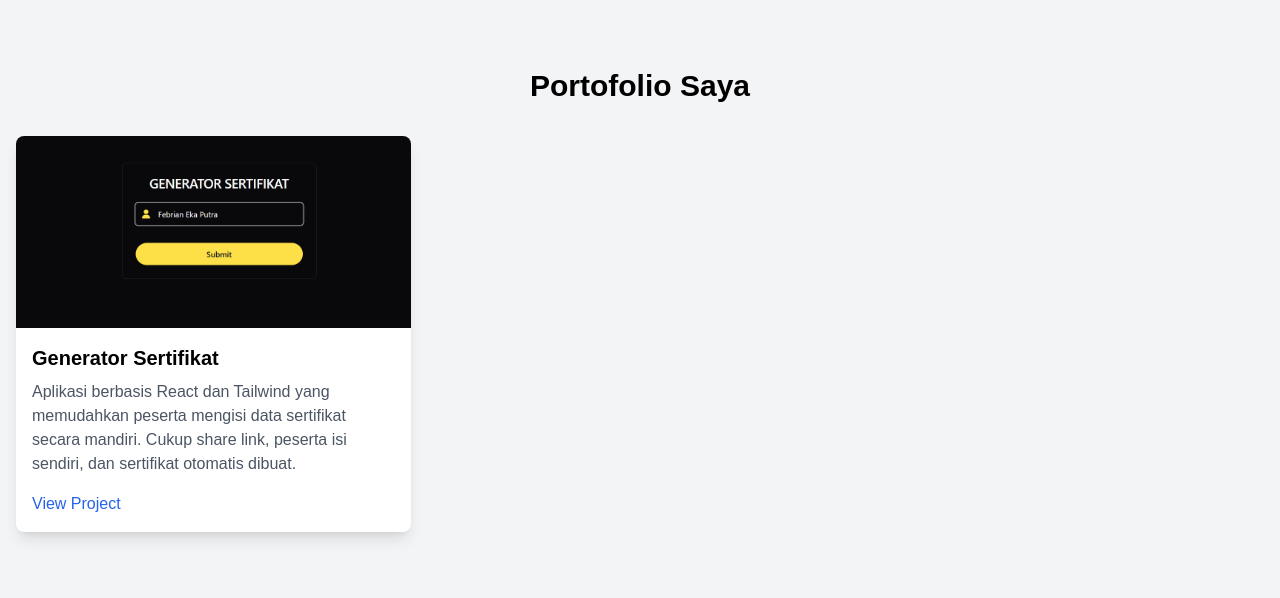
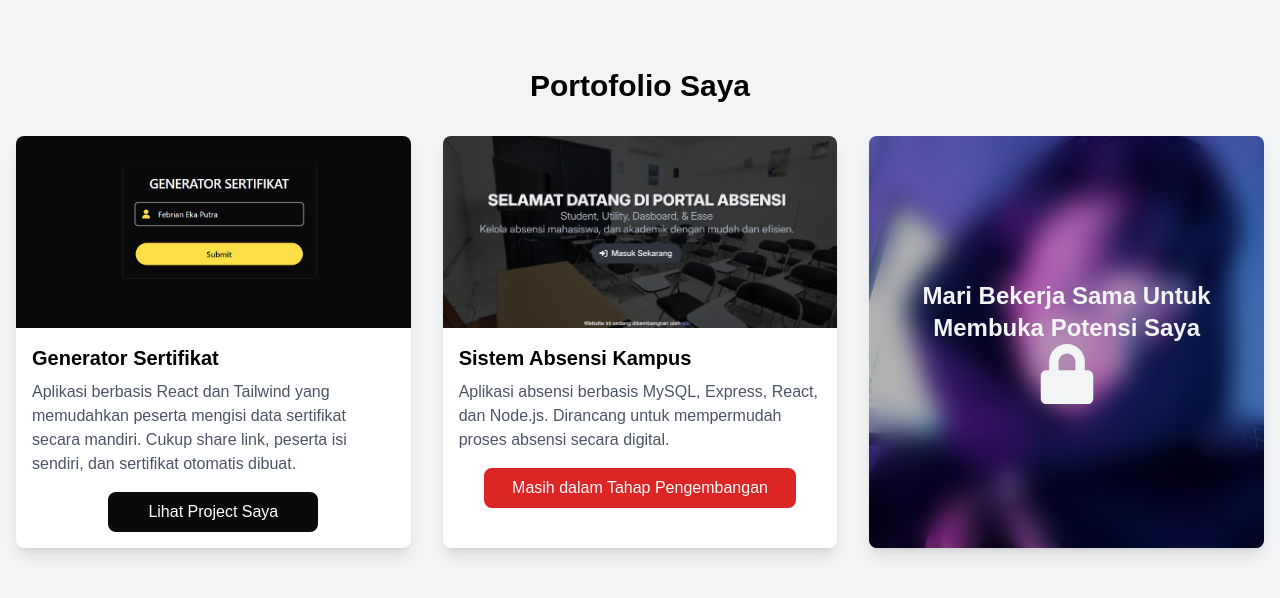
Before and after one commit to hello-ebi/portofolio-saya, a React (Create React App) app in the folder ebi/: page / in a window 1280 px wide. Shown: the part 1720-2318 px from the top of the page. Built offline with nearby package versions, Linux system fonts and the light colour scheme.

Commit message:
perbaiki masalah di portofolio

```diff
--- a/ebi/src/components/Portofolio.jsx
+++ b/ebi/src/components/Portofolio.jsx
@@ -1,4 +1,8 @@
 import formGeneratorsertifikat from "../assets/images/generatorSertifikat.png";
+import portalAbsensi from "../assets/images/portalAbsensi.png"
+import ebihengker from "../assets/images/ebihengker.png"
+import { FaLock } from "react-icons/fa";
+import { FaLockOpen } from "react-icons/fa";
 
 function Portfolio() {
   return (
@@ -6,7 +10,7 @@ function Portfolio() {
       <div className="container mx-auto px-4">
         <h2 className="text-3xl font-bold text-center mb-8">Portofolio Saya</h2>
         <div className="grid grid-cols-1 md:grid-cols-3 gap-8">
-          <div className="bg-white rounded-lg shadow-lg overflow-hidden">
+          <div className="bg-white rounded-lg shadow-lg overflow-hidden hover:scale-110 transition duration-300 ease-in-out group">
             <img
               src={formGeneratorsertifikat}
               alt="generator sertifikat"
@@ -19,15 +23,57 @@ function Portfolio() {
                 Cukup share link, peserta isi sendiri, dan sertifikat otomatis dibuat.
               </p>
               <a
-                href="https://generator-sertifikat.vercel.app" // ganti ini dengan link asli kalau ada yaa~
-                className="text-blue-600 hover:underline"
+                href="https://generator-sertifikat.vercel.app"
+                className="text-white rounded-lg hover:bg-yellow-400 hover:text-black w-max block mx-auto text-center py-2 px-10 bg-stone-950"
                 target="_blank"
                 rel="noopener noreferrer"
               >
-                View Project
+                Lihat Project Saya
               </a>
             </div>
           </div>
+
+          <div className="bg-white rounded-lg shadow-lg overflow-hidden hover:scale-110 transition duration-300 ease-in-out group">
+            <img
+              src={portalAbsensi}
+              alt="generator sertifikat"
+              className="w-full h-48 object-cover"
+            />
+            <div className="p-4">
+              <h3 className="text-xl font-semibold mb-2">Sistem Absensi Kampus</h3>
+              <p className="text-gray-600 mb-4">
+                Aplikasi absensi berbasis MySQL, Express, React, dan Node.js. Dirancang untuk mempermudah proses absensi secara digital.
+              </p>
+              <span
+                href="https://generator-sertifikat.vercel.app"
+                className="text-white rounded-lg w-max block mx-auto text-center py-2 px-7 bg-red-600"
+                target="_blank"
+                rel="noopener noreferrer"
+              >
+                Masih dalam Tahap Pengembangan
+              </span>
+            </div>
+          </div>
+
+          <a href="#contact" className="bg-white relative rounded-lg shadow-lg backdrop:blur-lg z-0 overflow-hidden group hover:scale-110 transition duration-300 ease-in-out" style={{
+            backgroundImage: `url(${ebihengker})`,
+            backgroundSize: "cover",
+            backgroundPosition: "center",
+            backgroundRepeat: "no-repeat",
+          }}>
+
+            <div className="absolute inset-0 bg-black/30 backdrop-blur-md z-0 "></div>
+            <div className="relative text-center text-gray-100 items-center justify-center flex flex-col h-full z-10 p-4">
+              <p className="text-2xl font-bold">Mari Bekerja Sama Untuk Membuka Potensi Saya</p>
+              <div className="relative w-[60px] h-[60px] mx-auto">
+                <FaLock className="absolute inset-0 w-full h-full text-5xl transition-opacity duration-300 group-hover:opacity-0" />
+                <FaLockOpen className="absolute inset-0 w-full text-yellow-400 h-full text-5xl opacity-0 transition-opacity duration-300 group-hover:opacity-100" />
+              </div>
+
+            </div>
+          </a>
+
+
         </div>
       </div>
     </section>
```
Also changed, not shown: ebi/src/assets/images/portalAbsensi.png (added).
